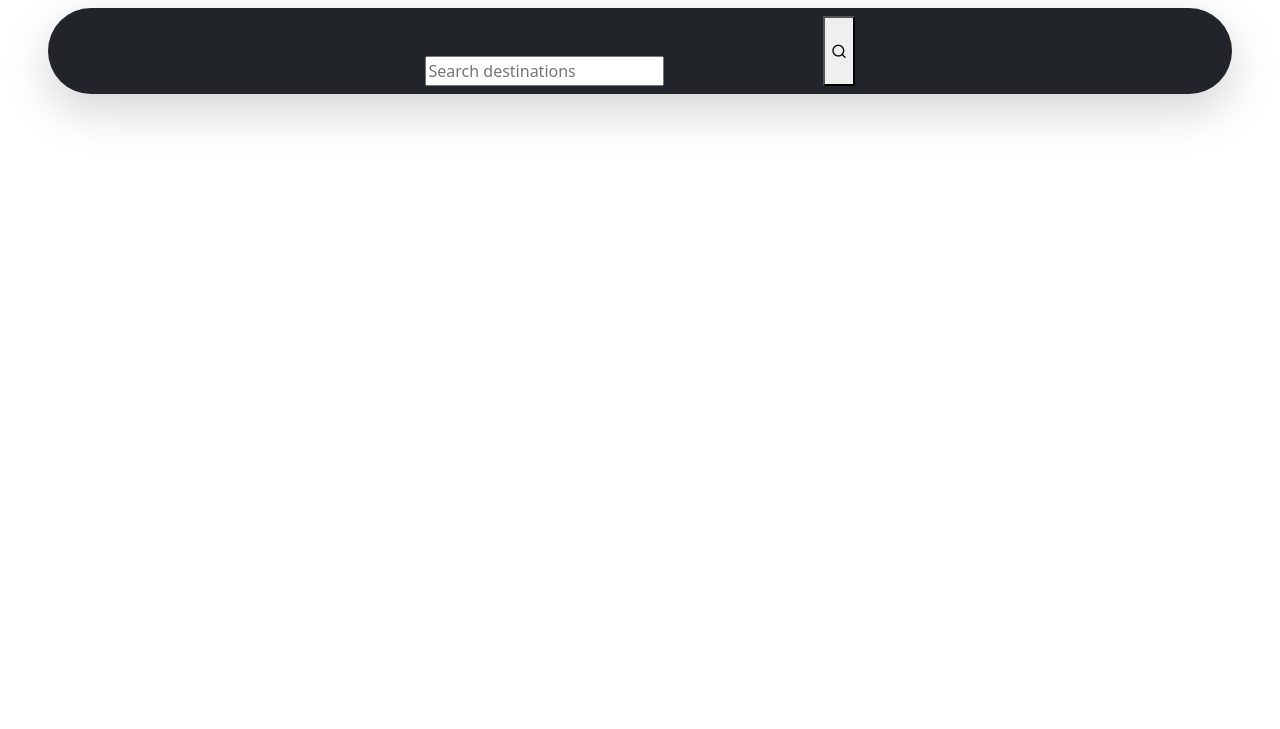
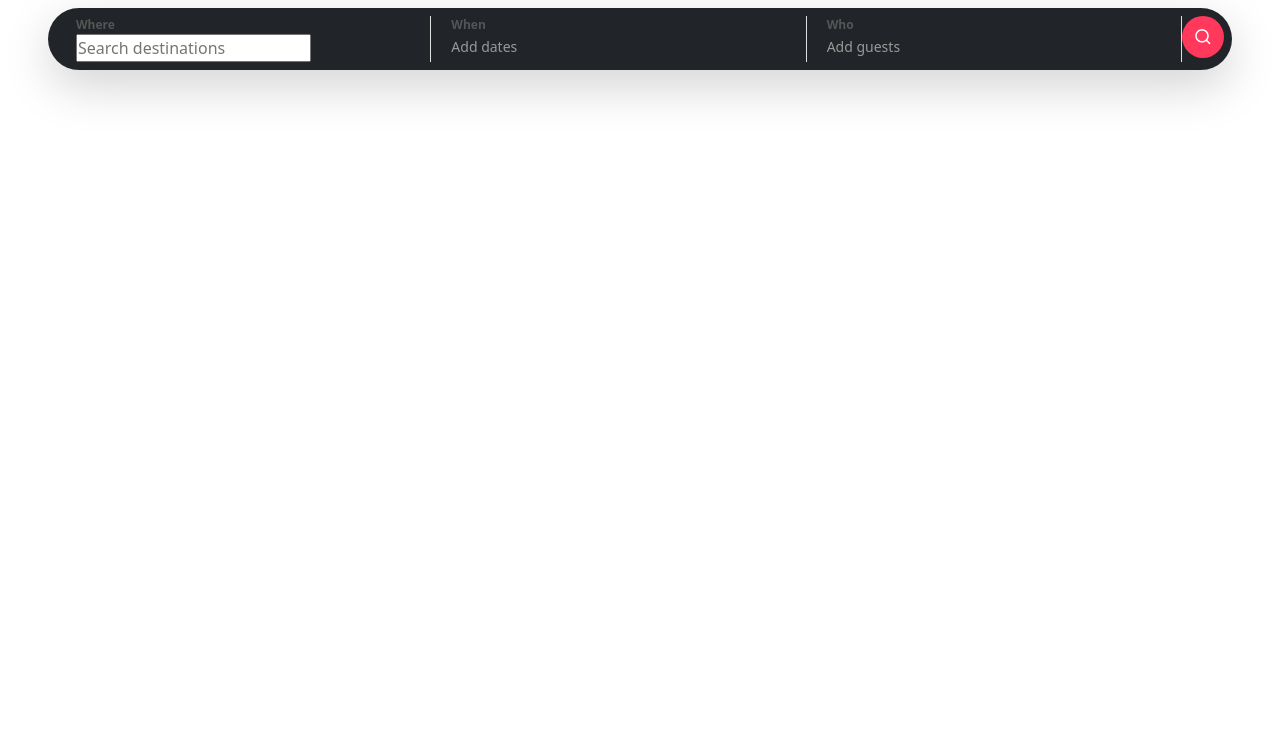
Before and after one commit to RaiyanMatadar/Airbnb-Clone, a plain HTML site: page index.html in a window 1280 px wide. Shown: the part 71-800 px from the top of the page. Drawn offline with Linux system fonts and the light colour scheme.

Commit message:
half navbar done

```diff
--- a/index.html
+++ b/index.html
@@ -7,7 +7,7 @@
     <title>Airbnb Clone</title>
     <link rel="stylesheet" href="CSS/bootstrap.min.css">
     <link rel="stylesheet" href="Remix icons/remixicon.css">
-    <link rel="stylesheet" href="x.css">
+    <link rel="stylesheet" href="CSS/style.css">
 </head>
 
 <body>
```
